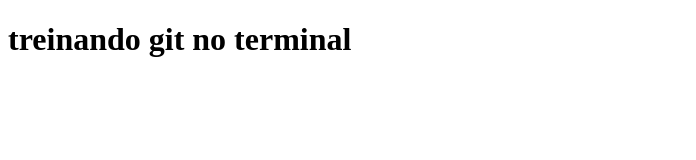
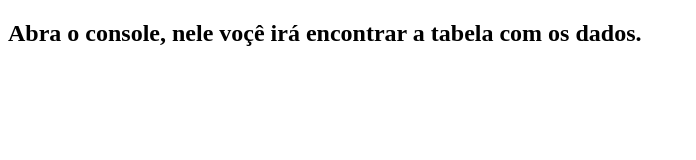
Before and after one commit to DanielPereiraPinto/danielPereiraPinto_desafio_engenharia, a plain HTML site: page index.html in a window 1280 px wide. Shown: the whole page, without its empty margins (0-696 px from the left). Drawn offline with Linux system fonts and the light colour scheme.

Commit message:
atualizando index

```diff
--- a/index.html
+++ b/index.html
@@ -7,7 +7,7 @@
 	<title>Desafio Técnico</title>
 </head>
 <body>
-	<h1>treinando git no terminal</h1>
+	<h2>Abra o console, nele voçê irá encontrar a tabela com os dados.</h2>
 	<script src="loggi.js"></script>
 </body>
 </html>
```
